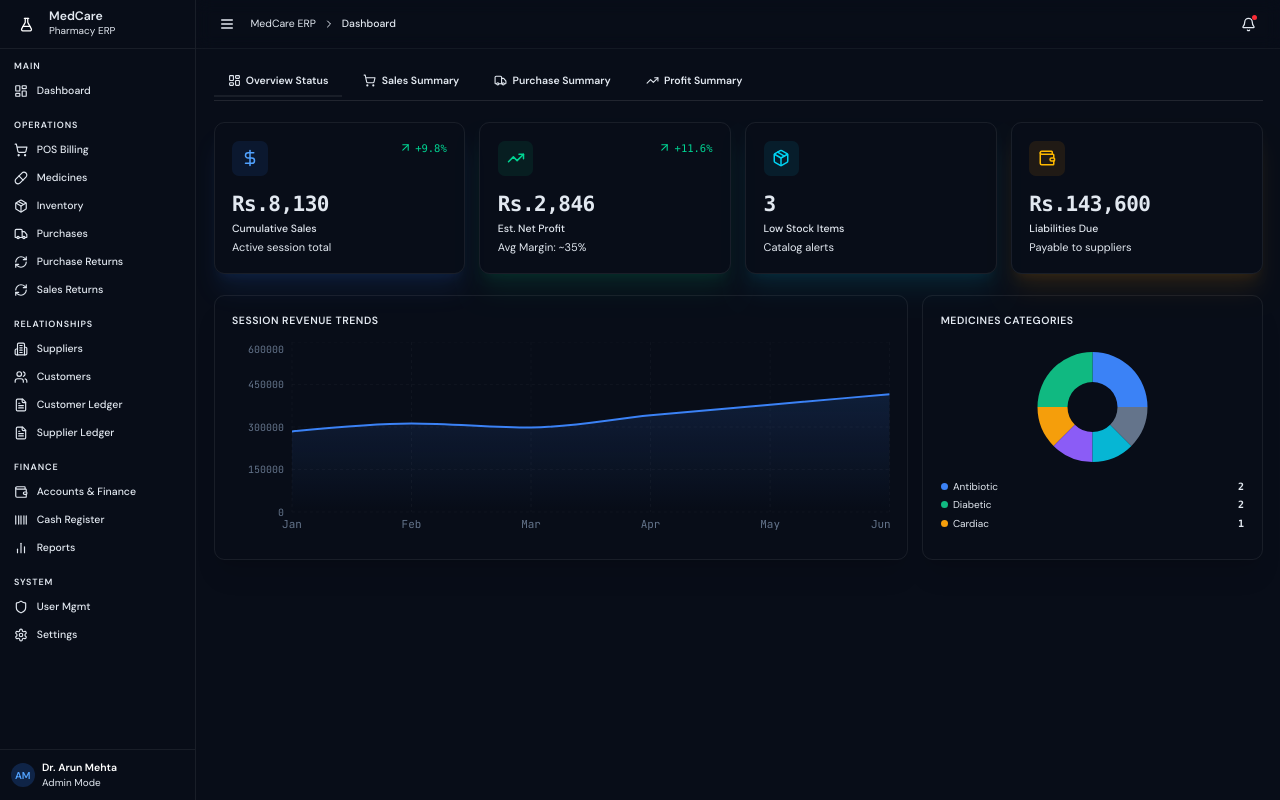
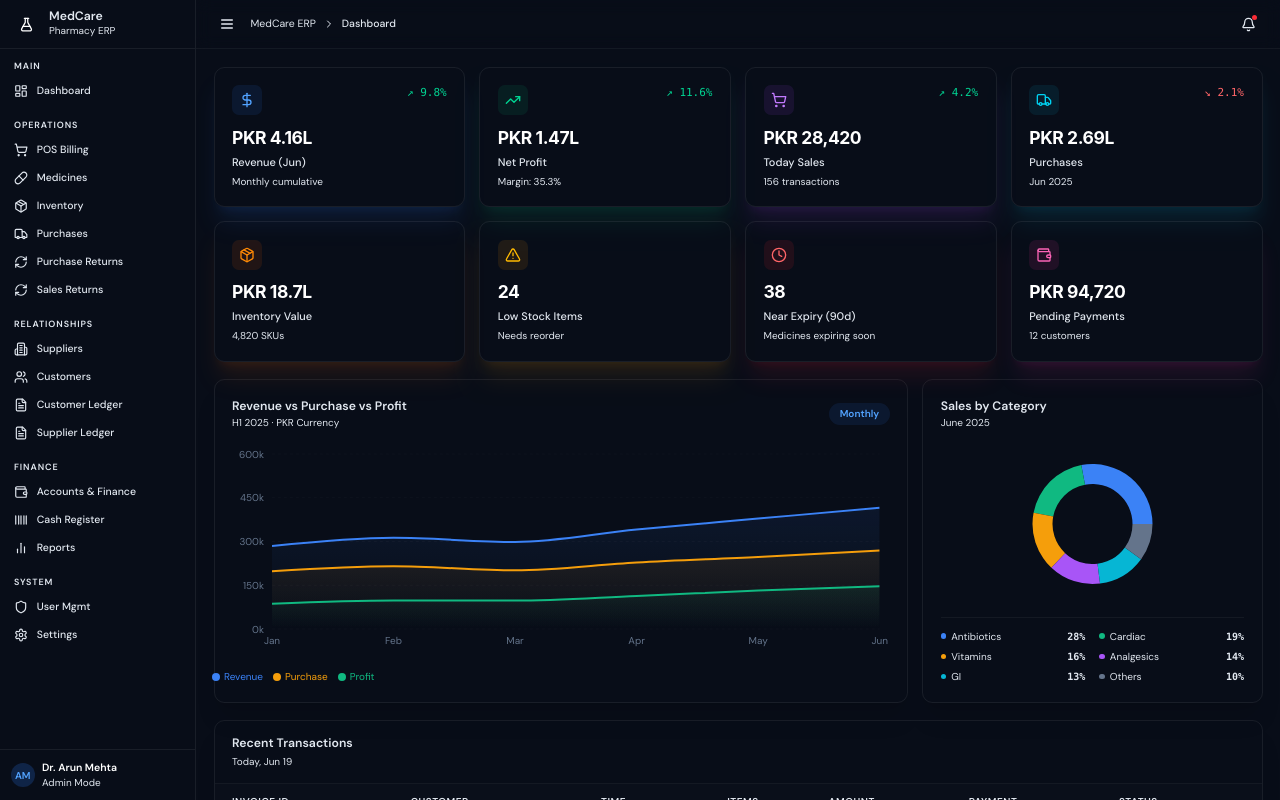
Before and after one commit to hassan123-02/Professional-Design, a React (Vite) app: page / in a window 1280 px wide. Built offline with nearby package versions, Linux system fonts and the light colour scheme.

Commit message:
Redesign Dashboard layout to match user screenshots

```diff
--- a/src/app/App.tsx
+++ b/src/app/App.tsx
@@ -83,26 +83,27 @@ function StatCard({
     red: { icon: "text-red-400", glow: "shadow-red-500/10", bg: "bg-red-500/10" },
     purple: { icon: "text-purple-400", glow: "shadow-purple-500/10", bg: "bg-purple-500/10" },
     cyan: { icon: "text-cyan-400", glow: "shadow-cyan-500/10", bg: "bg-cyan-500/10" },
+    orange: { icon: "text-orange-400", glow: "shadow-orange-500/10", bg: "bg-orange-500/10" },
+    pink: { icon: "text-pink-400", glow: "shadow-pink-500/10", bg: "bg-pink-500/10" },
   };
   const c = colorMap[color] || colorMap.blue;
   return (
     <div className={`relative rounded-xl border border-white/[0.07] bg-card p-5 shadow-xl ${c.glow} transition-all duration-200 hover:border-white/10 hover:shadow-2xl group overflow-hidden`}>
       <div className="absolute inset-0 opacity-0 group-hover:opacity-100 transition-opacity duration-300 pointer-events-none" style={{ background: "radial-gradient(ellipse at top left, rgba(59,130,246,0.04) 0%, transparent 70%)" }} />
-      <div className="flex items-start justify-between mb-4">
-        <div className={`p-2.5 rounded-lg ${c.bg}`}>
-          <Icon size={18} className={c.icon} />
-        </div>
-        {trend && trendValue && (
-          <span className={`flex items-center gap-1 text-xs font-mono font-medium ${trend === "up" ? "text-emerald-400" : "text-red-400"}`}>
-            {trend === "up" ? <ArrowUpRight size={13} /> : <ArrowDownRight size={13} />}
-            {trendValue}
+      <div className="flex items-start justify-between mb-3">
+        <div className={`p-2 rounded-lg ${c.bg}`}>
+          <Icon size={16} className={c.icon} />
+        </div>
+        {trendValue && (
+          <span className={`flex items-center gap-0.5 text-[11px] font-mono font-medium ${trend === "up" ? "text-emerald-400" : "text-red-400"}`}>
+            {trend === "up" ? "↗" : "↘"} {trendValue}
           </span>
         )}
       </div>
       <div className="space-y-1">
-        <p className="text-2xl font-bold font-mono tracking-tight text-foreground">{value}</p>
-        <p className="text-xs font-medium text-muted-foreground">{label}</p>
-        {sub && <p className="text-[11px] text-muted-foreground/60">{sub}</p>}
+        <p className="text-xl font-bold font-sans tracking-tight text-white">{value}</p>
+        <p className="text-[11px] font-medium text-foreground/80">{label}</p>
+        {sub && <p className="text-[10px] text-muted-foreground/60">{sub}</p>}
       </div>
     </div>
   );
@@ -111,8 +112,6 @@ function StatCard({
 // ─── Dashboard ───────────────────────────────────────────────────────────────
 
 function Dashboard({ medicines, transactions, suppliers }: { medicines: any[]; transactions: any[]; suppliers: any[] }) {
-  const [activeTab, setActiveTab] = useState("overview");
-
   const revenueData = [
     { month: "Jan", revenue: 284500, purchase: 198000, profit: 86500 },
     { month: "Feb", revenue: 312800, purchase: 215000, profit: 97800 },
@@ -122,203 +121,175 @@ function Dashboard({ medicines, transactions, suppliers }: { medicines: any[]; t
     { month: "Jun", revenue: 415900, purchase: 269000, profit: 146900 },
   ];
 
-  const categoryData = [
-    { name: "Antibiotic", value: medicines.filter(m => m.category === "Antibiotic").length, color: "#3b82f6" },
-    { name: "Diabetic", value: medicines.filter(m => m.category === "Diabetic").length, color: "#10b981" },
-    { name: "Cardiac", value: medicines.filter(m => m.category === "Cardiac").length, color: "#f59e0b" },
-    { name: "Analgesic", value: medicines.filter(m => m.category === "Analgesic").length, color: "#8b5cf6" },
-    { name: "GI", value: medicines.filter(m => m.category === "GI").length, color: "#06b6d4" },
-    { name: "Others", value: medicines.filter(m => !["Antibiotic","Diabetic","Cardiac","Analgesic","GI"].includes(m.category)).length, color: "#64748b" },
-  ].filter(c => c.value > 0);
+  const categoryChartData = [
+    { name: "Antibiotics", value: 28, color: "#3b82f6" },
+    { name: "Cardiac", value: 19, color: "#10b981" },
+    { name: "Vitamins", value: 16, color: "#f59e0b" },
+    { name: "Analgesics", value: 14, color: "#a855f7" },
+    { name: "GI", value: 13, color: "#06b6d4" },
+    { name: "Others", value: 10, color: "#64748b" },
+  ];
 
   const totalSales = transactions.reduce((sum, t) => sum + t.amount, 0);
-  const totalItemsSold = transactions.reduce((sum, t) => sum + t.items, 0);
-  const cashSales = transactions.filter(t => t.payment === "Cash").reduce((sum, t) => sum + t.amount, 0);
-  const creditSales = transactions.filter(t => t.payment === "Credit").reduce((sum, t) => sum + t.amount, 0);
-  const transferSales = transactions.filter(t => t.payment === "Bank Transfer").reduce((sum, t) => sum + t.amount, 0);
-  const walletSales = transactions.filter(t => t.payment === "EasyPaisa / JazzCash").reduce((sum, t) => sum + t.amount, 0);
+  const liveDelta = totalSales - 13770;
+  const liveTxDelta = transactions.length - 5;
+
+  const revenueVal = `PKR ${(4.16 + Math.max(0, liveDelta) / 100000).toFixed(2)}L`;
+  const profitVal = `PKR ${(1.47 + Math.max(0, liveDelta * 0.35) / 100000).toFixed(2)}L`;
+  const todaySalesVal = `PKR ${(28420 + Math.max(0, liveDelta)).toLocaleString()}`;
+  const todayTxVal = `${156 + Math.max(0, liveTxDelta)} transactions`;
+
   const lowStockCount = medicines.filter(m => m.stock < 500).length;
-  const supplierOutstandingTotal = suppliers.reduce((sum, s) => sum + s.outstanding, 0);
 
   return (
-    <div className="space-y-6">
-      <div className="flex items-center gap-2 border-b border-white/10 pb-1">
-        {[
-          { id: "overview", label: "Overview Status", icon: LayoutDashboard },
-          { id: "sales", label: "Sales Summary", icon: ShoppingCart },
-          { id: "purchases", label: "Purchase Summary", icon: Truck },
-          { id: "profit", label: "Profit Summary", icon: TrendingUp },
-        ].map((tab) => (
-          <button
-            key={tab.id}
-            onClick={() => setActiveTab(tab.id)}
-            className={`flex items-center gap-1.5 px-4 py-2 text-xs font-semibold border-b-2 transition-all cursor-pointer ${
-              activeTab === tab.id
-                ? "border-primary text-primary"
-                : "border-transparent text-muted-foreground hover:text-white"
-            }`}
-          >
-            <tab.icon size={13} />
-            {tab.label}
+    <div className="space-y-5">
+      {/* 8 Stat Cards Grid */}
+      <div className="grid grid-cols-2 lg:grid-cols-4 gap-4">
+        <StatCard icon={DollarSign} label="Revenue (Jun)" value={revenueVal} sub="Monthly cumulative" trend="up" trendValue="9.8%" color="blue" />
+        <StatCard icon={TrendingUp} label="Net Profit" value={profitVal} sub="Margin: 35.3%" trend="up" trendValue="11.6%" color="emerald" />
+        <StatCard icon={ShoppingCart} label="Today Sales" value={todaySalesVal} sub={todayTxVal} trend="up" trendValue="4.2%" color="purple" />
+        <StatCard icon={Truck} label="Purchases" value="PKR 2.69L" sub="Jun 2025" trend="down" trendValue="2.1%" color="cyan" />
+
+        <StatCard icon={Package} label="Inventory Value" value="PKR 18.7L" sub="4,820 SKUs" color="orange" />
+        <StatCard icon={AlertTriangle} label="Low Stock Items" value={String(Math.max(24, lowStockCount))} sub="Needs reorder" color="amber" />
+        <StatCard icon={Clock} label="Near Expiry (90d)" value="38" sub="Medicines expiring soon" color="red" />
+        <StatCard icon={Wallet} label="Pending Payments" value="PKR 94,720" sub="12 customers" color="pink" />
+      </div>
+
+      {/* Charts Grid */}
+      <div className="grid grid-cols-1 lg:grid-cols-3 gap-4">
+        {/* Revenue Trends AreaChart */}
+        <div className="lg:col-span-2 rounded-xl border border-white/[0.07] bg-card p-5 shadow-xl flex flex-col justify-between">
+          <div className="flex justify-between items-center mb-4">
+            <div>
+              <h3 className="font-bold text-foreground text-sm">Revenue vs Purchase vs Profit</h3>
+              <p className="text-[10px] text-muted-foreground">H1 2025 · PKR Currency</p>
+            </div>
+            <button className="px-3 py-1 rounded-full bg-blue-500/10 text-blue-400 text-[10px] font-semibold">
+              Monthly
             </button>
-        ))}
-      </div>
-
-      {activeTab === "overview" && (
-        <div className="space-y-6">
-          <div className="grid grid-cols-2 lg:grid-cols-4 gap-4">
-            <StatCard icon={DollarSign} label="Cumulative Sales" value={`Rs.${totalSales.toLocaleString()}`} sub="Active session total" trend="up" trendValue="+9.8%" color="blue" />
-            <StatCard icon={TrendingUp} label="Est. Net Profit" value={`Rs.${Math.round(totalSales * 0.35).toLocaleString()}`} sub="Avg Margin: ~35%" trend="up" trendValue="+11.6%" color="emerald" />
-            <StatCard icon={Package} label="Low Stock Items" value={String(lowStockCount)} sub="Catalog alerts" color="cyan" />
-            <StatCard icon={Wallet} label="Liabilities Due" value={`Rs.${supplierOutstandingTotal.toLocaleString()}`} sub="Payable to suppliers" color="amber" />
-          </div>
-
-          <div className="grid grid-cols-1 lg:grid-cols-3 gap-4">
-            <div className="lg:col-span-2 rounded-xl border border-white/[0.07] bg-card p-5 shadow-xl">
-              <h3 className="font-semibold text-foreground mb-4 text-xs uppercase tracking-wider">Session Revenue Trends</h3>
-              <ResponsiveContainer width="100%" height={200}>
-                <AreaChart data={revenueData} margin={{ top: 0, right: 0, left: 0, bottom: 0 }}>
+          </div>
+          <div className="flex-1 min-h-[220px]">
+            <ResponsiveContainer width="100%" height={240}>
+              <AreaChart data={revenueData} margin={{ top: 10, right: 10, left: -20, bottom: 0 }}>
                 <defs>
                   <linearGradient id="revGrad" x1="0" y1="0" x2="0" y2="1">
-                      <stop offset="0%" stopColor="#3b82f6" stopOpacity={0.25} />
+                    <stop offset="0%" stopColor="#3b82f6" stopOpacity={0.15} />
                     <stop offset="100%" stopColor="#3b82f6" stopOpacity={0} />
                   </linearGradient>
+                  <linearGradient id="purchGrad" x1="0" y1="0" x2="0" y2="1">
+                    <stop offset="0%" stopColor="#f59e0b" stopOpacity={0.15} />
+                    <stop offset="100%" stopColor="#f59e0b" stopOpacity={0} />
+                  </linearGradient>
+                  <linearGradient id="profGrad" x1="0" y1="0" x2="0" y2="1">
+                    <stop offset="0%" stopColor="#10b981" stopOpacity={0.15} />
+                    <stop offset="100%" stopColor="#10b981" stopOpacity={0} />
+                  </linearGradient>
                 </defs>
-                  <CartesianGrid strokeDasharray="3 3" stroke="rgba(255,255,255,0.04)" />
-                  <XAxis dataKey="month" tick={{ fill: "#64748b", fontSize: 11, fontFamily: "JetBrains Mono" }} axisLine={false} tickLine={false} />
-                  <YAxis tick={{ fill: "#64748b", fontSize: 10, fontFamily: "JetBrains Mono" }} axisLine={false} tickLine={false} />
-                  <Tooltip contentStyle={{ background: "#0f1623", border: "1px solid rgba(255,255,255,0.08)", borderRadius: 8 }} />
+                <CartesianGrid strokeDasharray="3 3" stroke="rgba(255,255,255,0.03)" vertical={false} />
+                <XAxis dataKey="month" tick={{ fill: "#64748b", fontSize: 10 }} axisLine={false} tickLine={false} />
+                <YAxis tickFormatter={(v) => `${v/1000}k`} tick={{ fill: "#64748b", fontSize: 10 }} axisLine={false} tickLine={false} />
+                <Tooltip contentStyle={{ background: "#0f1623", border: "1px solid rgba(255,255,255,0.08)", borderRadius: 8, fontSize: 11 }} />
+                <Legend verticalAlign="bottom" align="left" iconSize={8} iconType="circle" wrapperStyle={{ fontSize: 10, paddingTop: 10 }} />
                 <Area type="monotone" dataKey="revenue" stroke="#3b82f6" strokeWidth={2} fill="url(#revGrad)" name="Revenue" />
+                <Area type="monotone" dataKey="purchase" stroke="#f59e0b" strokeWidth={2} fill="url(#purchGrad)" name="Purchase" />
+                <Area type="monotone" dataKey="profit" stroke="#10b981" strokeWidth={2} fill="url(#profGrad)" name="Profit" />
               </AreaChart>
             </ResponsiveContainer>
           </div>
-
-            <div className="rounded-xl border border-white/[0.07] bg-card p-5 shadow-xl">
-              <h3 className="font-semibold text-foreground mb-4 text-xs uppercase tracking-wider">Medicines Categories</h3>
-              <ResponsiveContainer width="100%" height={130}>
+        </div>
+
+        {/* Sales by Category Donut */}
+        <div className="rounded-xl border border-white/[0.07] bg-card p-5 shadow-xl flex flex-col justify-between">
+          <div>
+            <h3 className="font-bold text-foreground text-sm">Sales by Category</h3>
+            <p className="text-[10px] text-muted-foreground">June 2025</p>
+          </div>
+          <div className="flex-1 flex items-center justify-center py-4">
+            <ResponsiveContainer width="100%" height={150}>
               <PieChart>
-                  <Pie data={categoryData} cx="50%" cy="50%" outerRadius={55} innerRadius={25} dataKey="value">
-                    {categoryData.map((entry) => (
-                      <Cell key={entry.name} fill={entry.color} strokeWidth={0} />
+                <Pie data={categoryChartData} cx="50%" cy="50%" outerRadius={60} innerRadius={40} dataKey="value">
+                  {categoryChartData.map((entry, index) => (
+                    <Cell key={`cell-${index}`} fill={entry.color} strokeWidth={0} />
                   ))}
                 </Pie>
+                <Tooltip formatter={(value) => `${value}%`} />
               </PieChart>
             </ResponsiveContainer>
-              <div className="mt-2 space-y-1 overflow-y-auto max-h-16 text-[10px]">
-                {categoryData.map((c) => (
+          </div>
+          <div className="grid grid-cols-2 gap-x-4 gap-y-1.5 text-[10px] pt-3 border-t border-white/5">
+            {categoryChartData.map((c) => (
               <div key={c.name} className="flex items-center justify-between">
                 <div className="flex items-center gap-1.5">
-                      <span className="w-2 h-2 rounded-full flex-shrink-0" style={{ backgroundColor: c.color }} />
+                  <span className="w-1.5 h-1.5 rounded-full flex-shrink-0" style={{ backgroundColor: c.color }} />
                   <span className="text-muted-foreground">{c.name}</span>
                 </div>
-                    <span className="font-mono text-foreground font-semibold">{c.value}</span>
-                  </div>
-                ))}
-              </div>
-            </div>
-          </div>
-        </div>
-      )}
-
-      {activeTab === "sales" && (
-        <div className="grid grid-cols-1 lg:grid-cols-3 gap-4">
-          <div className="rounded-xl border border-white/[0.07] bg-card p-5 space-y-4">
-            <h3 className="text-xs font-semibold text-foreground uppercase tracking-wider">Key Sales Metrics</h3>
-            <div className="grid grid-cols-2 gap-2 text-xs">
-              <div className="bg-white/[0.01] p-3 rounded border border-white/5 space-y-1">
-                <span className="text-muted-foreground block text-[10px]">Total Sales Volume</span>
-                <span className="font-mono font-bold text-base text-white">Rs.{totalSales.toLocaleString()}</span>
-              </div>
-              <div className="bg-white/[0.01] p-3 rounded border border-white/5 space-y-1">
-                <span className="text-muted-foreground block text-[10px]">Total Items Sold</span>
-                <span className="font-mono font-bold text-base text-white">{totalItemsSold} Units</span>
-              </div>
-              <div className="bg-white/[0.01] p-3 rounded border border-white/5 space-y-1">
-                <span className="text-muted-foreground block text-[10px]">Transactions Count</span>
-                <span className="font-mono font-bold text-base text-white">{transactions.length}</span>
-              </div>
-              <div className="bg-white/[0.01] p-3 rounded border border-white/5 space-y-1">
-                <span className="text-muted-foreground block text-[10px]">Avg Ticket Size</span>
-                <span className="font-mono font-bold text-base text-white">Rs.{transactions.length > 0 ? Math.round(totalSales / transactions.length) : 0}</span>
-              </div>
-            </div>
-          </div>
-
-          <div className="lg:col-span-2 rounded-xl border border-white/[0.07] bg-card p-5 space-y-4">
-            <h3 className="text-xs font-semibold text-foreground uppercase tracking-wider">POS Payments Breakdown</h3>
-            <div className="grid grid-cols-4 gap-3 text-[11px] font-mono">
-              <div className="bg-emerald-500/5 border border-emerald-500/10 p-3 rounded space-y-1">
-                <span className="text-emerald-400 font-medium">Cash Drawer</span>
-                <p className="font-bold text-sm text-white">Rs.{cashSales.toLocaleString()}</p>
-              </div>
-              <div className="bg-amber-500/5 border border-amber-500/10 p-3 rounded space-y-1">
-                <span className="text-amber-400 font-medium">Outstanding Credit</span>
-                <p className="font-bold text-sm text-white">Rs.{creditSales.toLocaleString()}</p>
-              </div>
-              <div className="bg-blue-500/5 border border-blue-500/10 p-3 rounded space-y-1">
-                <span className="text-blue-400 font-medium">Bank Wire</span>
-                <p className="font-bold text-sm text-white">Rs.{transferSales.toLocaleString()}</p>
-              </div>
-              <div className="bg-purple-500/5 border border-purple-500/10 p-3 rounded space-y-1">
-                <span className="text-purple-400 font-medium">Mobile Wallets</span>
-                <p className="font-bold text-sm text-white">Rs.{walletSales.toLocaleString()}</p>
-              </div>
-            </div>
-          </div>
-        </div>
-      )}
-
-      {activeTab === "purchases" && (
-        <div className="grid grid-cols-1 lg:grid-cols-3 gap-4">
-          <div className="rounded-xl border border-white/[0.07] bg-card p-5 space-y-4">
-            <h3 className="text-xs font-semibold text-foreground uppercase tracking-wider">Supply Logistics</h3>
-            <div className="space-y-2.5 text-xs">
-              <div className="flex justify-between font-mono">
-                <span className="text-muted-foreground">Pending PO Liabilities:</span>
-                <span className="text-amber-400 font-bold">Rs.{supplierOutstandingTotal.toLocaleString()}</span>
-              </div>
-              <div className="flex justify-between font-mono">
-                <span className="text-muted-foreground">Suppliers Count:</span>
-                <span className="text-white">{suppliers.length} Agencies</span>
-              </div>
-            </div>
-          </div>
-          <div className="lg:col-span-2 rounded-xl border border-white/[0.07] bg-card p-5">
-            <h3 className="text-xs font-semibold text-foreground uppercase tracking-wider mb-3">Liabilities by Supplier</h3>
-            <div className="space-y-2 max-h-36 overflow-y-auto pr-1">
-              {suppliers.map(s => (
-                <div key={s.id} className="flex justify-between text-xs border-b border-white/5 py-1 font-mono">
-                  <span className="text-white">{s.name}</span>
-                  <span className={s.outstanding > 0 ? "text-amber-400 font-bold" : "text-emerald-400"}>Rs.{s.outstanding.toLocaleString()}</span>
-                </div>
-              ))}
-            </div>
-          </div>
-        </div>
-      )}
-
-      {activeTab === "profit" && (
-        <div className="grid grid-cols-1 lg:grid-cols-2 gap-4">
-          <div className="rounded-xl border border-white/[0.07] bg-card p-5 space-y-4">
-            <h3 className="text-xs font-semibold text-foreground uppercase tracking-wider">Gross Margins Sheet</h3>
-            <div className="space-y-2.5 text-xs font-mono">
-              <div className="flex justify-between">
-                <span className="text-muted-foreground">Total Income:</span>
-                <span className="text-white">Rs.{totalSales.toLocaleString()}</span>
-              </div>
-              <div className="flex justify-between">
-                <span className="text-muted-foreground">Cost of Goods Sold (COGS Est ~65%):</span>
-                <span className="text-red-400">−Rs.{Math.round(totalSales * 0.65).toLocaleString()}</span>
-              </div>
-              <div className="h-px bg-white/10" />
-              <div className="flex justify-between text-emerald-400 font-bold">
-                <span>Estimated Margin (35%):</span>
-                <span>Rs.{Math.round(totalSales * 0.35).toLocaleString()}</span>
-              </div>
-            </div>
-          </div>
-        </div>
-      )}
+                <span className="font-mono text-foreground font-semibold">{c.value}%</span>
+              </div>
+            ))}
+          </div>
+        </div>
+      </div>
+
+      {/* Recent Transactions Table */}
+      <div className="rounded-xl border border-white/[0.07] bg-card shadow-xl overflow-hidden">
+        <div className="px-5 py-4 border-b border-white/[0.05] flex items-center justify-between">
+          <div>
+            <h4 className="font-bold text-foreground text-sm">Recent Transactions</h4>
+            <p className="text-[10px] text-muted-foreground mt-0.5">Today, Jun 19</p>
+          </div>
+        </div>
+        <div className="overflow-x-auto">
+          <table className="w-full text-xs text-left">
+            <thead>
+              <tr className="border-b border-white/[0.04] bg-white/[0.01]">
+                {["Invoice ID", "Customer", "Time", "Items", "Amount", "Payment", "Status"].map((h) => (
+                  <th key={h} className="px-5 py-3 text-[10px] font-semibold text-muted-foreground uppercase tracking-wider">{h}</th>
+                ))}
+              </tr>
+            </thead>
+            <tbody className="divide-y divide-white/[0.03]">
+              {transactions.slice(0, 5).map((tx) => {
+                const isPending = tx.status.toLowerCase() === "pending";
+                const isCash = tx.payment.toLowerCase() === "cash";
+                const isCard = tx.payment.toLowerCase() === "card";
+                const isInsurance = tx.payment.toLowerCase() === "insurance";
+                const isSplit = tx.payment.toLowerCase() === "split";
+
+                let payClass = "bg-slate-500/10 text-slate-400 border-slate-500/20";
+                if (isCash) payClass = "bg-emerald-500/10 text-emerald-400 border-emerald-500/20";
+                else if (isCard) payClass = "bg-blue-500/10 text-blue-400 border-blue-500/20";
+                else if (isInsurance) payClass = "bg-purple-500/10 text-purple-400 border-purple-500/20";
+                else if (isSplit) payClass = "bg-amber-500/10 text-amber-400 border-amber-500/20";
+
+                return (
+                  <tr key={tx.id} className="hover:bg-white/[0.01] transition-colors">
+                    <td className="px-5 py-3.5 font-semibold text-blue-400 hover:underline cursor-pointer font-mono">{tx.id}</td>
+                    <td className="px-5 py-3.5 font-medium text-white">{tx.customer}</td>
+                    <td className="px-5 py-3.5 text-muted-foreground">{tx.time}</td>
+                    <td className="px-5 py-3.5 text-white font-mono font-semibold">{tx.items}</td>
+                    <td className="px-5 py-3.5 font-mono text-emerald-400 font-bold">PKR {tx.amount.toLocaleString()}</td>
+                    <td className="px-5 py-3.5">
+                      <span className={`inline-flex items-center px-2 py-0.5 text-[10px] font-semibold rounded border ${payClass}`}>
+                        {tx.payment}
+                      </span>
+                    </td>
+                    <td className="px-5 py-3.5">
+                      <span className={`inline-flex items-center px-2 py-0.5 text-[10px] font-semibold rounded border ${
+                        isPending
+                          ? "bg-amber-500/10 text-amber-400 border-amber-500/20"
+                          : "bg-emerald-500/10 text-emerald-400 border-emerald-500/20"
+                      }`}>
+                        {tx.status.charAt(0).toUpperCase() + tx.status.slice(1)}
+                      </span>
+                    </td>
+                  </tr>
+                );
+              })}
+            </tbody>
+          </table>
+        </div>
+      </div>
     </div>
   );
 }
@@ -3828,9 +3799,10 @@ export default function App() {
 
   const [transactions, setTransactions] = useState([
     { id: "INV-2025-8841", customer: "Rajesh Kumar", time: "09:42 AM", items: 5, amount: 1840, payment: "Cash", status: "completed", date: "2026-07-02" },
-    { id: "INV-2025-8840", customer: "Priya Sharma", time: "09:18 AM", items: 3, amount: 2490, payment: "EasyPaisa / JazzCash", status: "completed", date: "2026-07-02", mobile: "03001234567", txId: "TXN77812" },
-    { id: "INV-2025-8839", customer: "Mohammed Ali", time: "08:55 AM", items: 7, amount: 3120, payment: "Credit", status: "pending", date: "2026-07-02", dueDate: "2026-08-02" },
-    { id: "INV-2025-8838", customer: "Sunita Patel", time: "08:30 AM", items: 2, amount: 680, payment: "Bank Transfer", status: "completed", date: "2026-07-02", bank: "HBL", refNo: "REF998812" }
+    { id: "INV-2025-8840", customer: "Priya Sharma", time: "09:18 AM", items: 3, amount: 2490, payment: "Card", status: "completed", date: "2026-07-02" },
+    { id: "INV-2025-8839", customer: "Walk-in Customer", time: "08:55 AM", items: 7, amount: 3120, payment: "Insurance", status: "pending", date: "2026-07-02" },
+    { id: "INV-2025-8838", customer: "Sunita Patel", time: "08:30 AM", items: 2, amount: 680, payment: "Card", status: "completed", date: "2026-07-02" },
+    { id: "INV-2025-8837", customer: "Mohammed Ali", time: "08:12 AM", items: 9, amount: 5640, payment: "Split", status: "completed", date: "2026-07-02" }
   ]);
 
   const [usersList, setUsersList] = useState([
```
Lines whose indentation alone changed are shown as unchanged.
